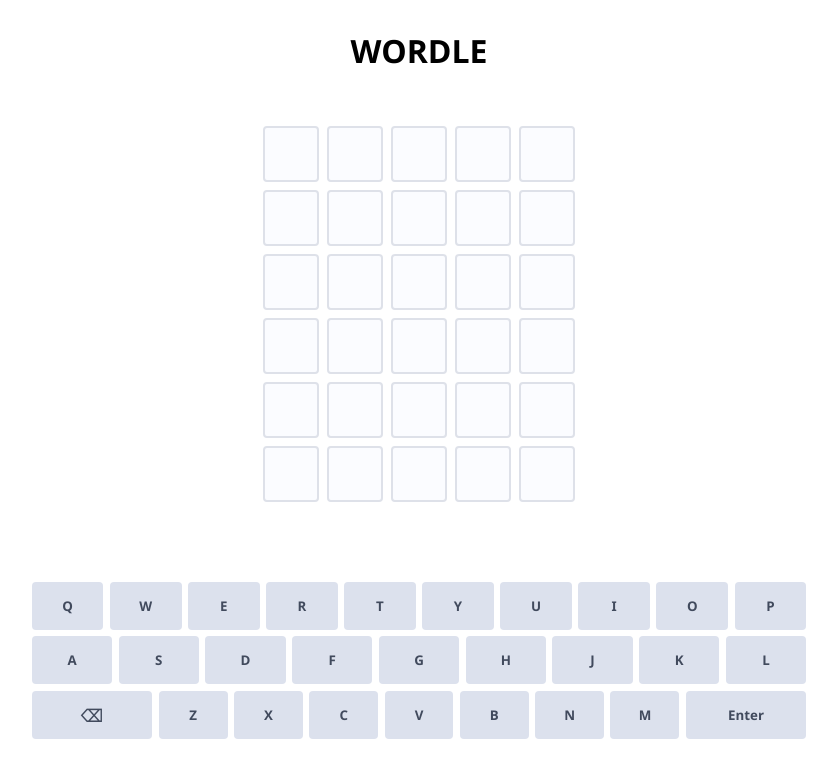
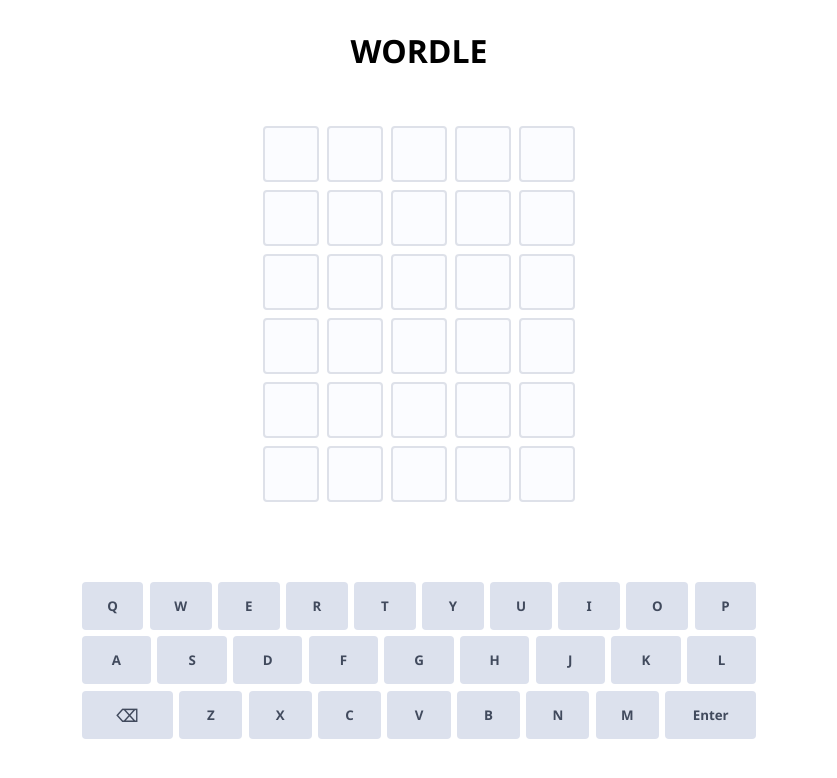
Before and after one commit to damafeez/wordle, a Vue app: page / in a window 1280 px wide. Shown: the top 778 px of the page, without its empty margins (221-1058 px from the left). Built offline with nearby package versions, Linux system fonts and the light colour scheme.

Commit message:
fix: prevent keyboard zoom on ios

```diff
--- a/src/App.vue
+++ b/src/App.vue
@@ -67,7 +67,7 @@
 main {
   padding-left: clamp(4px, 1vw, 160px);
   padding-right: clamp(4px, 1vw, 160px);
-  max-width: clamp(800px, 50%, 1400px);
+  max-width: 700px;
   margin: auto;
 
   display: flex;
--- a/src/components/Keyboard.vue
+++ b/src/components/Keyboard.vue
@@ -71,6 +71,8 @@
   display: flex;
   justify-content: center;
   align-items: center;
+
+  touch-action: manipulation;
 }
 button:is(.a, .l, .Backspace, .Enter) {
   flex-grow: 5;
```
